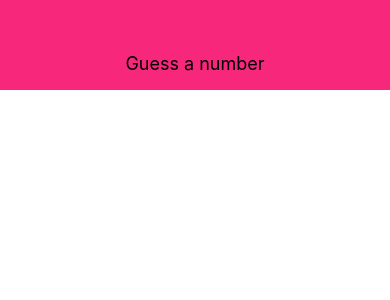
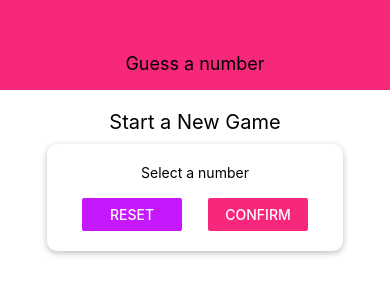
Before and after one commit to miafrank/react-native-udemy, a React Native app: screen / in a window 390 px wide. Shown: the top 300 px of the page. Built offline with nearby package versions, Linux system fonts and the light colour scheme.

Commit message:
added card component, screen component, and color theme

```diff
--- a/App.js
+++ b/App.js
@@ -1,12 +1,14 @@
-import React from "react";
-import { StyleSheet, View } from "react-native";
+import React from 'react';
+import { StyleSheet, View } from 'react-native';
 
-import Header from "./components/Header";
+import Header from './components/Header';
+import StartGameScreen from './screens/StartGameScreen';
 
 export default function App() {
   return (
     <View style={styles.screen}>
-      <Header title="Guess a number" />
+      <Header title='Guess a number' />
+      <StartGameScreen />
     </View>
   );
 }
--- /dev/null
+++ b/components/Card.js
@@ -0,0 +1,22 @@
+import React from 'react';
+import { View, StyleSheet } from 'react-native';
+
+const Card = (props) => {
+  return (
+    <View style={{ ...styles.card, ...props.style }}>{props.children}</View>
+  );
+};
+
+export default Card;
+
+const styles = StyleSheet.create({
+  card: {
+    shadowColor: 'black',
+    shadowOffset: { width: 0, height: 2 },
+    shadowRadius: 6,
+    shadowOpacity: 0.26,
+    backgroundColor: 'white',
+    padding: 20,
+    borderRadius: 10,
+  },
+});
--- a/components/Header.js
+++ b/components/Header.js
@@ -1,5 +1,7 @@
-import React from "react";
-import { View, Text, StyleSheet } from "react-native";
+import React from 'react';
+import { View, Text, StyleSheet } from 'react-native';
+
+import Colors from '../constants/colors';
 
 const Header = (props) => {
   return (
@@ -11,16 +13,16 @@ const Header = (props) => {
 
 const styles = StyleSheet.create({
   header: {
-    width: "100%",
+    width: '100%',
     height: 90,
     paddingTop: 36,
-    backgroundColor: "#f7287b",
-    alignItems: "center",
-    justifyContent: "center",
+    backgroundColor: Colors.primary,
+    alignItems: 'center',
+    justifyContent: 'center',
   },
 
   headerTitle: {
-    color: "black",
+    color: 'black',
     fontSize: 18,
   },
 });
--- /dev/null
+++ b/constants/colors.js
@@ -0,0 +1,4 @@
+export default {
+  primary: '#f7287b',
+  accent: '#c717fc',
+};
--- /dev/null
+++ b/screens/StartGameScreen.js
@@ -0,0 +1,52 @@
+import React from 'react';
+import { View, StyleSheet, Text, TextInput, Button } from 'react-native';
+
+import Card from '../components/Card';
+import Colors from '../constants/colors';
+
+const StartGameScreen = (props) => {
+  return (
+    <View style={styles.screen}>
+      <Text style={styles.title}>Start a New Game</Text>
+      <Card style={styles.inputContainer}>
+        <Text>Select a number</Text>
+        <TextInput />
+        <View style={styles.buttonContainer}>
+          <View style={styles.button}>
+            <Button title='Reset' onPress={() => {}} color={Colors.accent} />
+          </View>
+          <View style={styles.button}>
+            <Button title='Confirm' onPress={() => {}} color={Colors.primary} />
+          </View>
+        </View>
+      </Card>
+    </View>
+  );
+};
+
+const styles = StyleSheet.create({
+  screen: {
+    flex: 1,
+    padding: 10,
+    alignItems: 'center',
+  },
+  title: {
+    fontSize: 20,
+    marginVertical: 10,
+  },
+  inputContainer: {
+    width: 300,
+    maxWidth: '80%',
+    alignItems: 'center',
+  },
+  buttonContainer: {
+    flexDirection: 'row',
+    width: '100%',
+    justifyContent: 'space-between',
+    paddingHorizontal: 15,
+  },
+  button: {
+    width: 100,
+  },
+});
+export default StartGameScreen;
```
